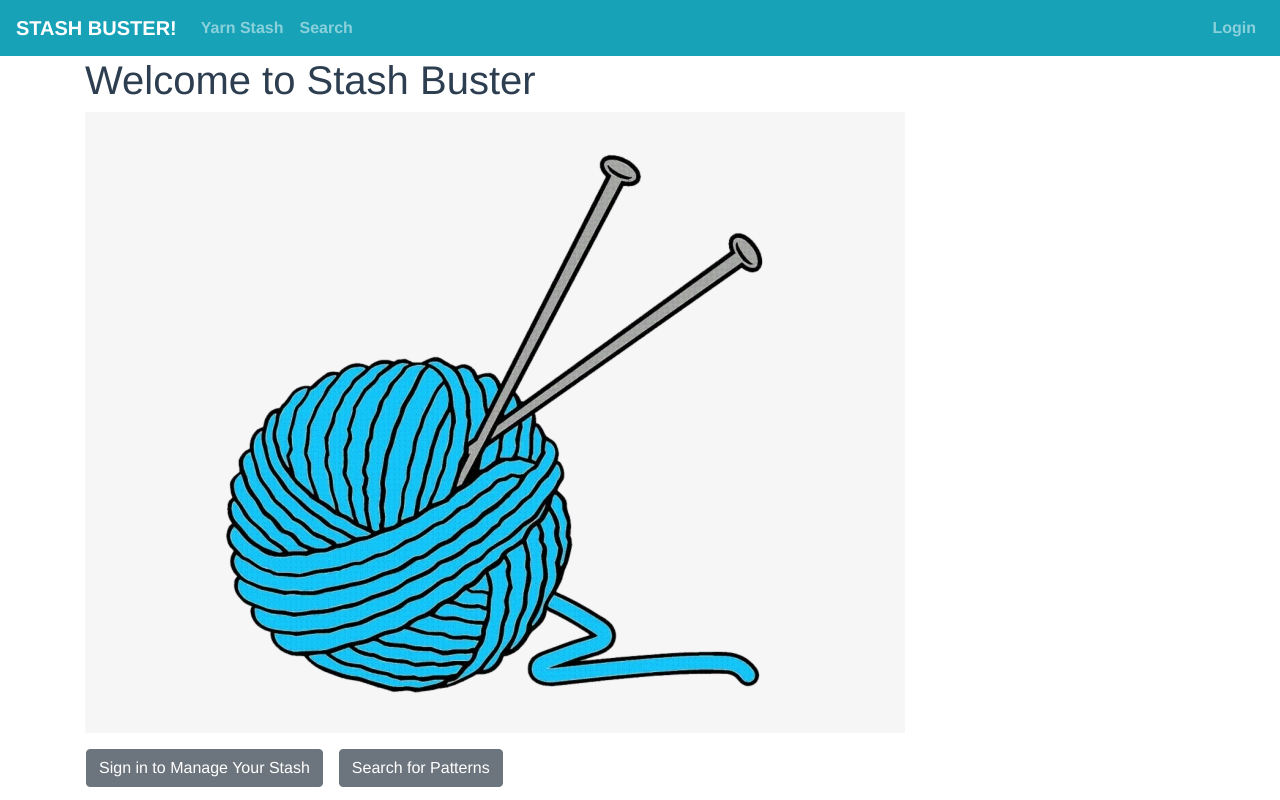
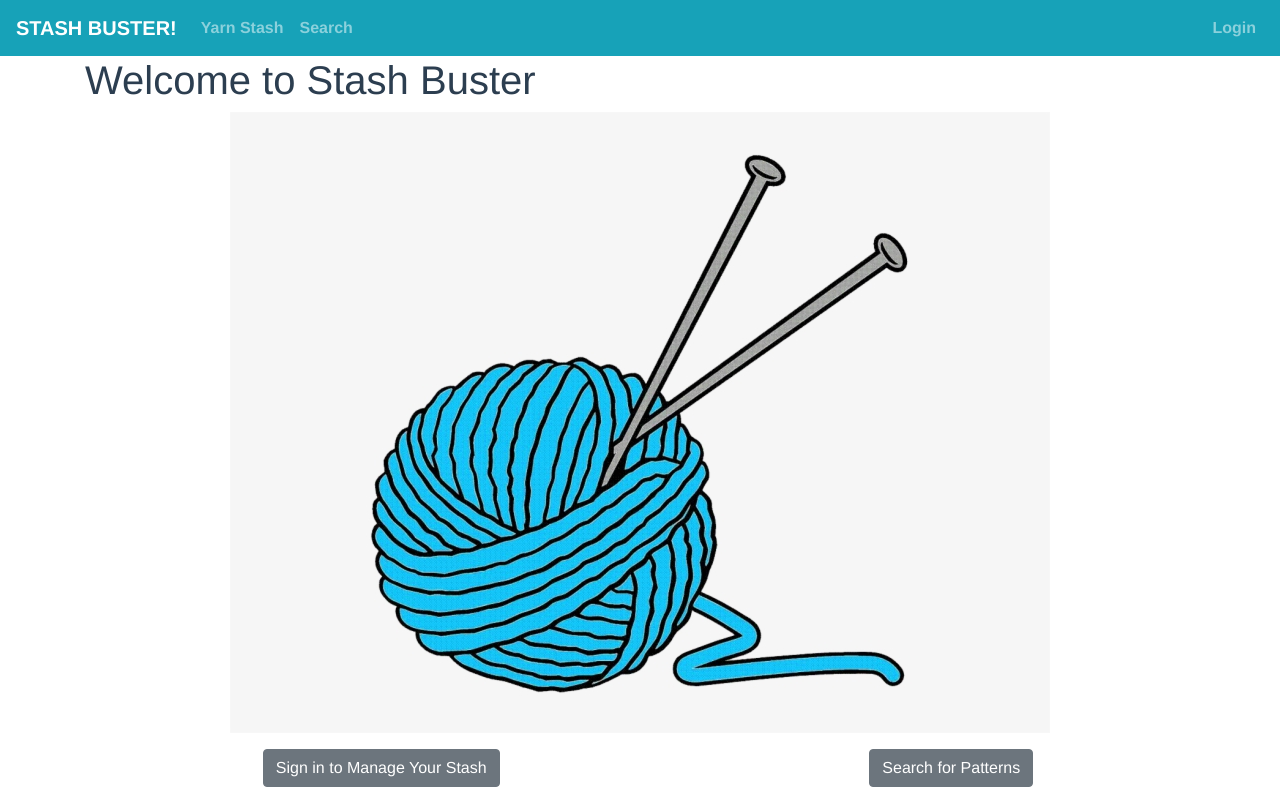
Before and after one commit to lisabost/vue-yarn-stash-buster, a Vue app: page /#/ in a window 1280 px wide. Built offline with nearby package versions, Linux system fonts and the light colour scheme; no server answers; what vuefire would draw is missing.

Commit message:
Fixed buttons and image layout on home/landing page

```diff
--- a/src/views/HomeView.vue
+++ b/src/views/HomeView.vue
@@ -1,9 +1,11 @@
 <template>
   <div class="home">
     <h1>Welcome to Stash Buster</h1>
-    <img alt="Yarn ball" src="../assets/free-ball-of-wool.png">
+    <div class="image-holder">
+      <img alt="Yarn ball" src="../assets/free-ball-of-wool.png" class="mx-auto d-block">
+    </div>
 
-    <b-row>
+    <b-row class="d-flex flex-row justify-content-around button-row">
       <b-button v-if="authUser" class="mt-3" @click="viewStash">View Your Stash</b-button>
       <b-button v-else class="mt-3 ml-3" @click="login">Sign in to Manage Your Stash</b-button>
       <b-button class="ml-3 mt-3" @click="redirectToSearch">Search for Patterns</b-button>
```
